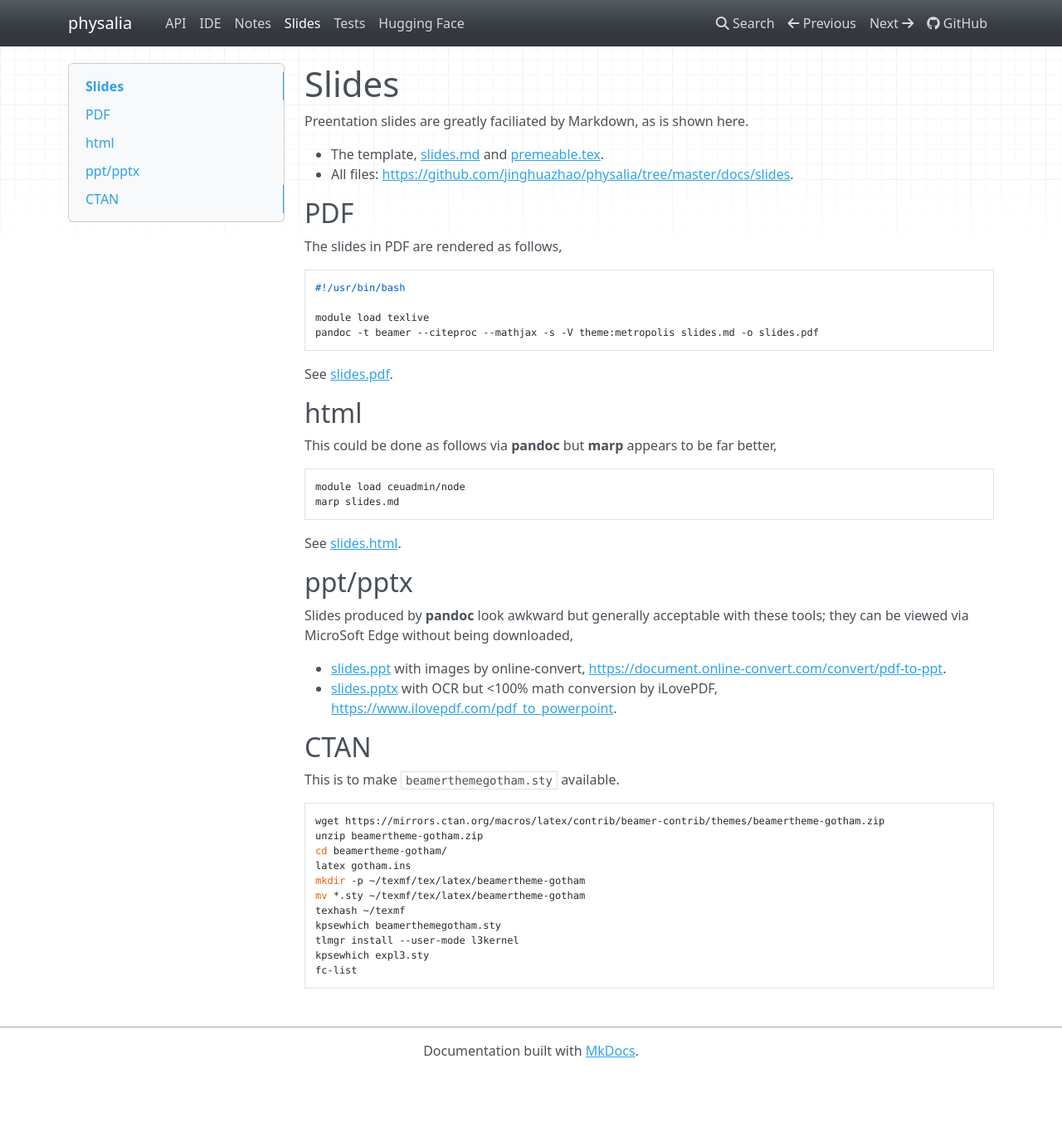
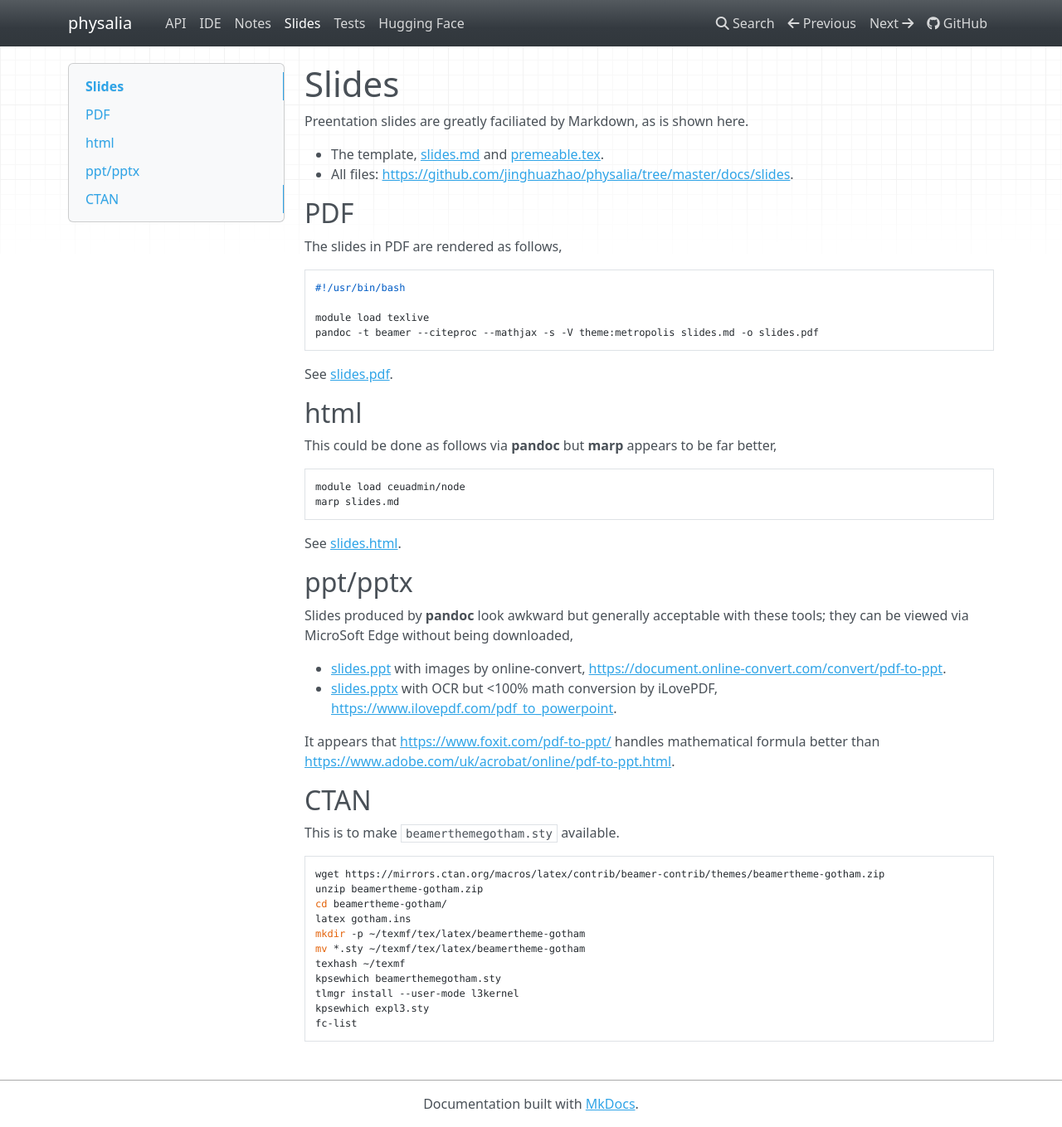
Before and after one commit to jinghuazhao/physalia, an MkDocs documentation site: the page built from docs/slides.md, in a window 1280 px wide and 1359 px high. Shown: the whole window at 83% size. Built offline with MkDocs 1.6.1, drawn with Linux system fonts in a browser that asks for light colours; nearby versions of some CDN libraries; a script that is not in the unit is left out.

Commit message:
physalia

```diff
--- a/docs/slides.md
+++ b/docs/slides.md
@@ -36,6 +36,8 @@ Slides produced by **pandoc** look awkward but generally acceptable with these t
 - <a href="slides.ppt">slides.ppt</a> with images by online-convert, <https://document.online-convert.com/convert/pdf-to-ppt>.
 - <a href="slides.pptx">slides.pptx</a> with OCR but <100% math conversion by iLovePDF, <https://www.ilovepdf.com/pdf_to_powerpoint>.
 
+It appears that <https://www.foxit.com/pdf-to-ppt/> handles mathematical formula better than <https://www.adobe.com/uk/acrobat/online/pdf-to-ppt.html>.
+
 ## CTAN
 
 This is to make `beamerthemegotham.sty` available.
```
